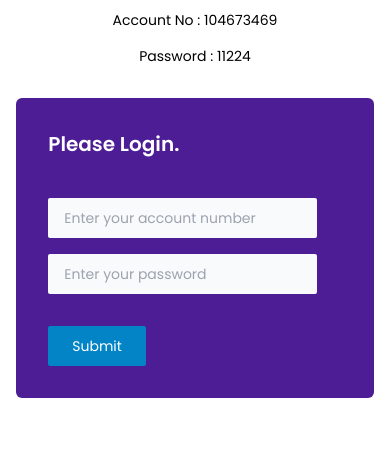
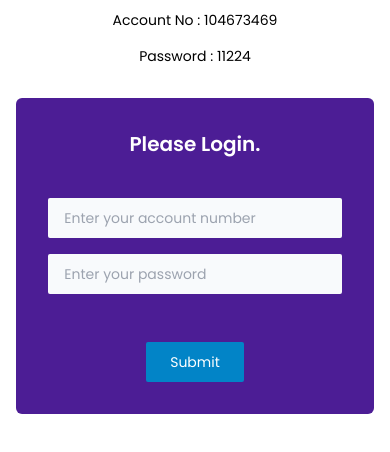
Before and after one commit to limon158/simple-javascript-bank-calculation, a plain HTML site: page index.html in a window 390 px wide. Shown: the part 150-602 px from the top of the page. Drawn offline with nearby package versions, Linux system fonts and the light colour scheme.

Commit message:
responsive styles added in coustom css

```diff
--- a/index.html
+++ b/index.html
@@ -38,20 +38,20 @@
         class="bg-violet-900 w-11/12 rounded-md mx-auto py-8 px-8 sm:px-12"
       >
         <h3
-          class="text-xl sm:text-2xl md:text-3xl font-semibold mb-10 text-white"
+          class="text-xl sm:text-2xl text-center sm:text-left md:text-3xl font-semibold mb-10 text-white"
         >
           Please Login.
         </h3>
-        <div class="text-sm sm:text-lg">
+        <div class="text-sm sm:text-lg login-form-sm-style">
           <input
             id="user-email"
-            class="w-11/12 sm:w-9/12 h-10 sm:h-12 px-4 rounded-sm block mb-4 bg-slate-50"
+            class="w-full sm:w-9/12 h-10 sm:h-12 px-4 rounded-sm block mb-4 bg-slate-50"
             type="text"
             placeholder="Enter your account number"
           />
           <input
             id="user-password"
-            class="w-11/12 sm:w-9/12 h-10 sm:h-12 px-4 rounded-sm block mb-4 bg-slate-50"
+            class="w-full sm:w-9/12 h-10 sm:h-12 px-4 rounded-sm block mb-4 bg-slate-50"
             type="password"
             placeholder="Enter your password"
           />
--- a/style/style.css
+++ b/style/style.css
@@ -1,3 +1,11 @@
 *{
     font-family:Poppins,sans-serif
 }
+@media screen and (max-width: 640px) {
+    .login-form-sm-style {
+        display: flex;
+        flex-direction: column;
+        justify-content: center;
+        align-items: center;
+    }
+}
```
